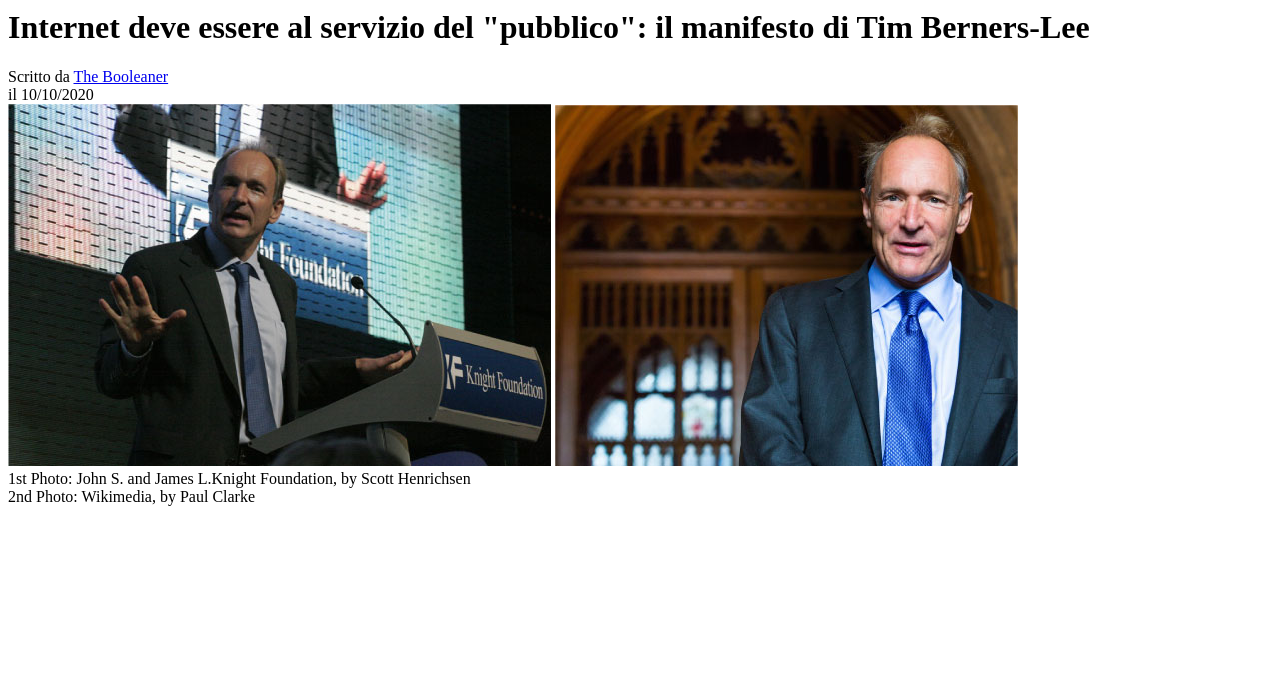
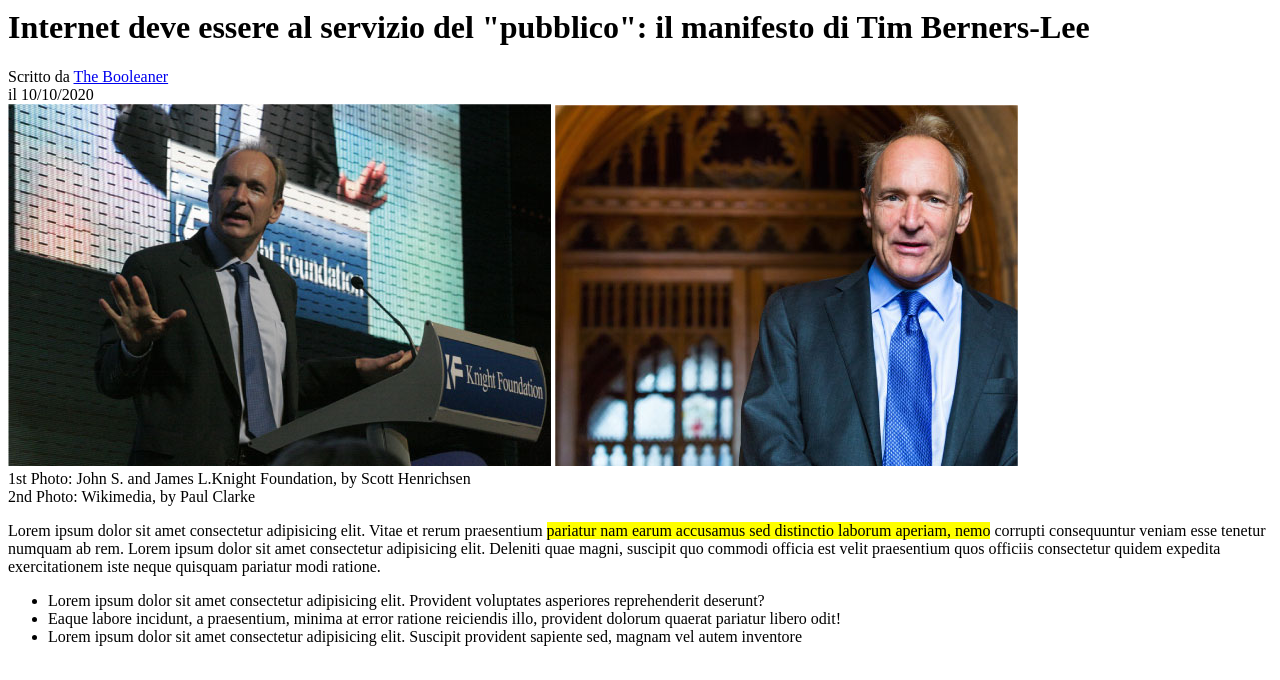
Before and after one commit to Levva01/html-css-booleaner, a plain HTML site: page index.html in a window 1280 px wide. Shown: the part 120-800 px from the top of the page. Drawn offline with Linux system fonts and the light colour scheme.

Commit message:
Paragrafo e lista non ordinata aggiunta (HTML)

```diff
--- a/index.html
+++ b/index.html
@@ -28,6 +28,16 @@
             </figcaption>
         </div>
 
+        <p>Lorem ipsum dolor sit amet consectetur adipisicing elit. Vitae et rerum praesentium <mark>pariatur nam earum accusamus sed distinctio laborum aperiam, nemo</mark>  corrupti consequuntur veniam esse tenetur numquam ab rem.
+            Lorem ipsum dolor sit amet consectetur adipisicing elit. Deleniti quae magni, suscipit quo commodi officia est velit praesentium quos officiis consectetur quidem expedita exercitationem iste neque quisquam pariatur modi ratione.
+        </p>
+
+        <ul>
+            <li>Lorem ipsum dolor sit amet consectetur adipisicing elit. Provident voluptates asperiores reprehenderit deserunt? </li>
+            <li>Eaque labore incidunt, a praesentium, minima at error ratione reiciendis illo, provident dolorum quaerat pariatur libero odit!</li>
+            <li>Lorem ipsum dolor sit amet consectetur adipisicing elit. Suscipit provident sapiente sed, magnam vel autem inventore </li>
+        </ul>
+
     </main>
     <!-- /Main -->
 
```
